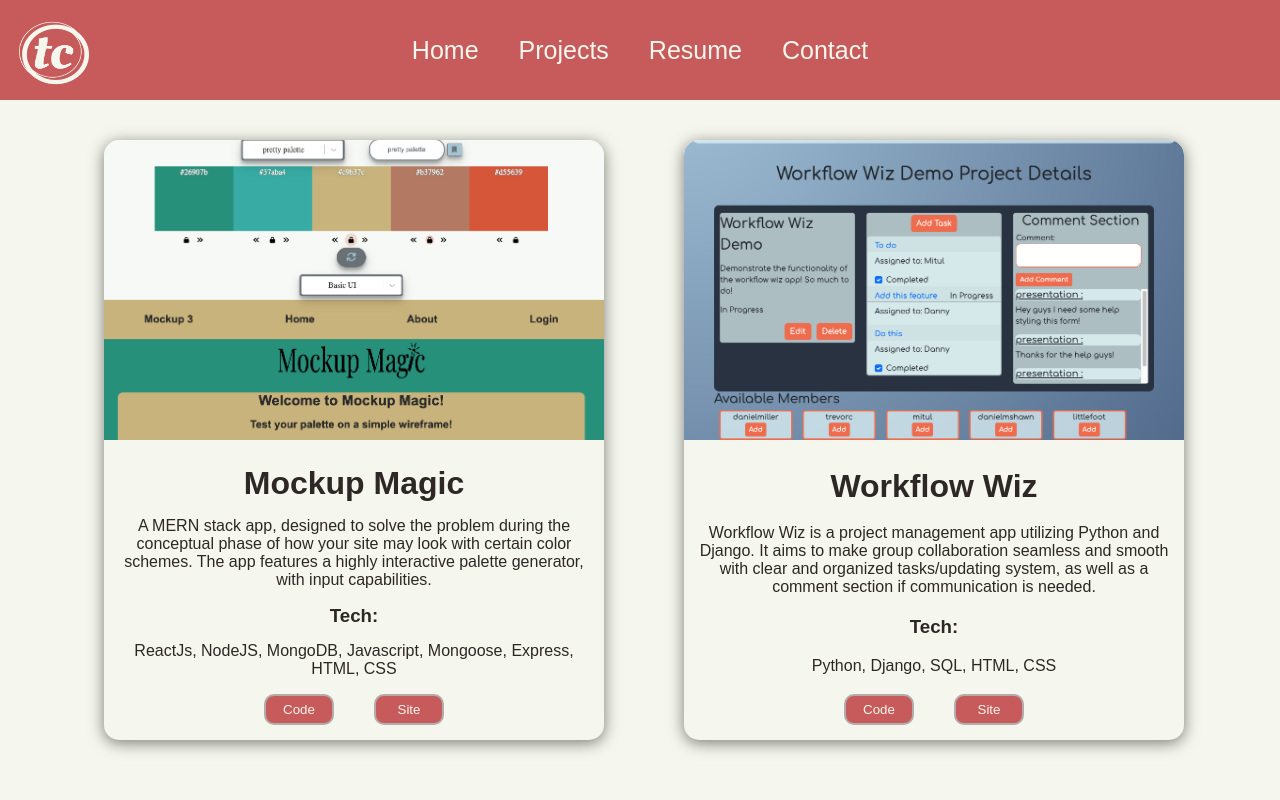
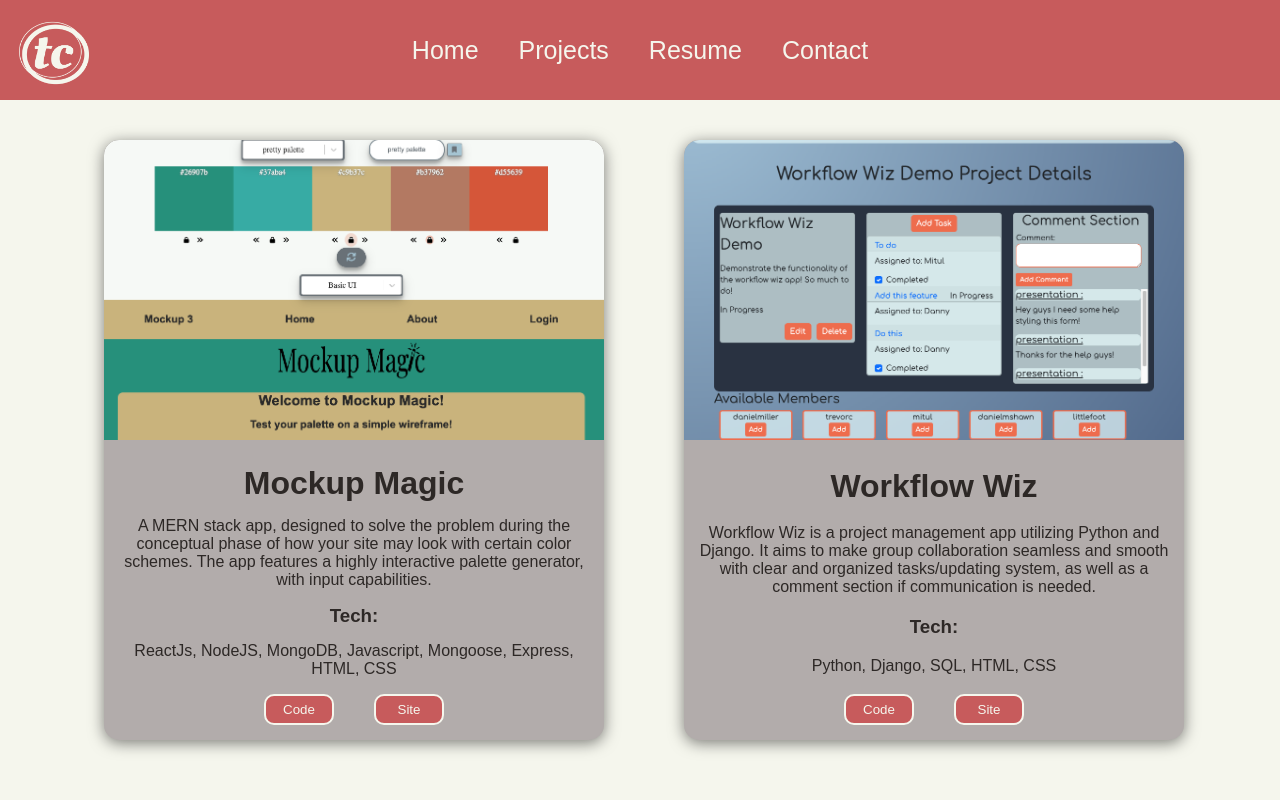
Before and after one commit to RareTC/portfolio, a React (Create React App) app: page /projects in a window 1280 px wide. Shown: the top 800 px of the page. Built offline with nearby package versions, Linux system fonts and the light colour scheme; the HTML template or start-up script is replaced by a standard one.

Commit message:
restyled cards for projects

```diff
--- a/src/Pages/Projects/Projects.css
+++ b/src/Pages/Projects/Projects.css
@@ -27,6 +27,7 @@
 
   .projectItem {
     color: #2d2826;
+    background: #b2acab;
     border-radius: 15px;
     width: 500px;
     height: 600px;
@@ -65,14 +66,14 @@
   margin-right: 20px;
   margin-bottom: 15px;
   background-color: #c75b5c;
-  border: solid 2px #b2acab;
+  border: solid 2px #f5f6ed;
   color: #f5f6ed;
   border-radius: 10px;
 }
 
 .project-btn:hover {
   background-color: #f5f6ed;
-  border: solid 2px #b2acab;
+  border: solid 2px #c75b5c;
   color: #c75b5c;
 }
 
```
